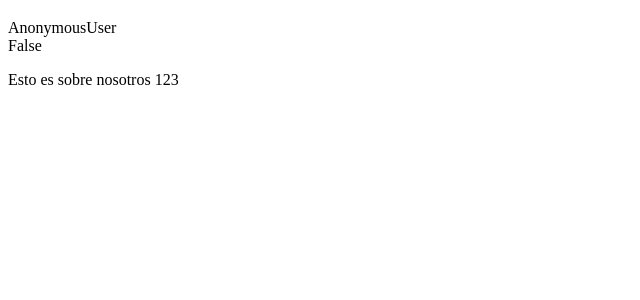
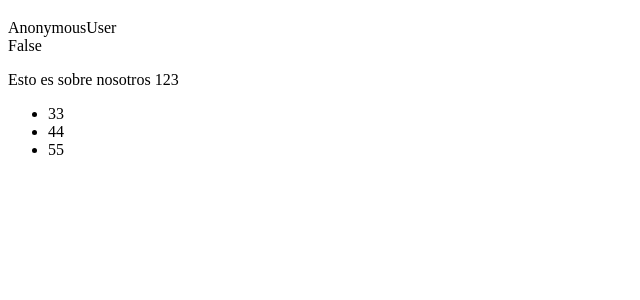
Before and after one commit to ALVARO-QUISPE-UNSA/pweb2_Django, a Django app: page / in a window 1280 px wide. Shown: the part 246-546 px from the top of the page, without its empty margins (0-640 px from the left). Run offline with Django 5.2, Linux system fonts and the light colour scheme.

Commit message:
Se añadió el bucle for para las plantillas en Django

```diff
--- a/src/inicio/views.py
+++ b/src/inicio/views.py
@@ -9,6 +9,7 @@ def myHomeView(request, *args, **kwargs):
     myContext = {
         'myText': 'Esto es sobre nosotros',
         'myNumber': 123,
+        'myList': [33, 44, 55],
     }
     return render(request, "home.html", myContext)
 
--- a/src/templates/home.html
+++ b/src/templates/home.html
@@ -9,4 +9,9 @@
 {{myText}}
 {{myNumber}}
 </p>
+<ul>
+  {% for myItem in myList %}
+  <li>{{ myItem }}</li>
+  {% endfor %}
+</ul>
 {% endblock %}
```
